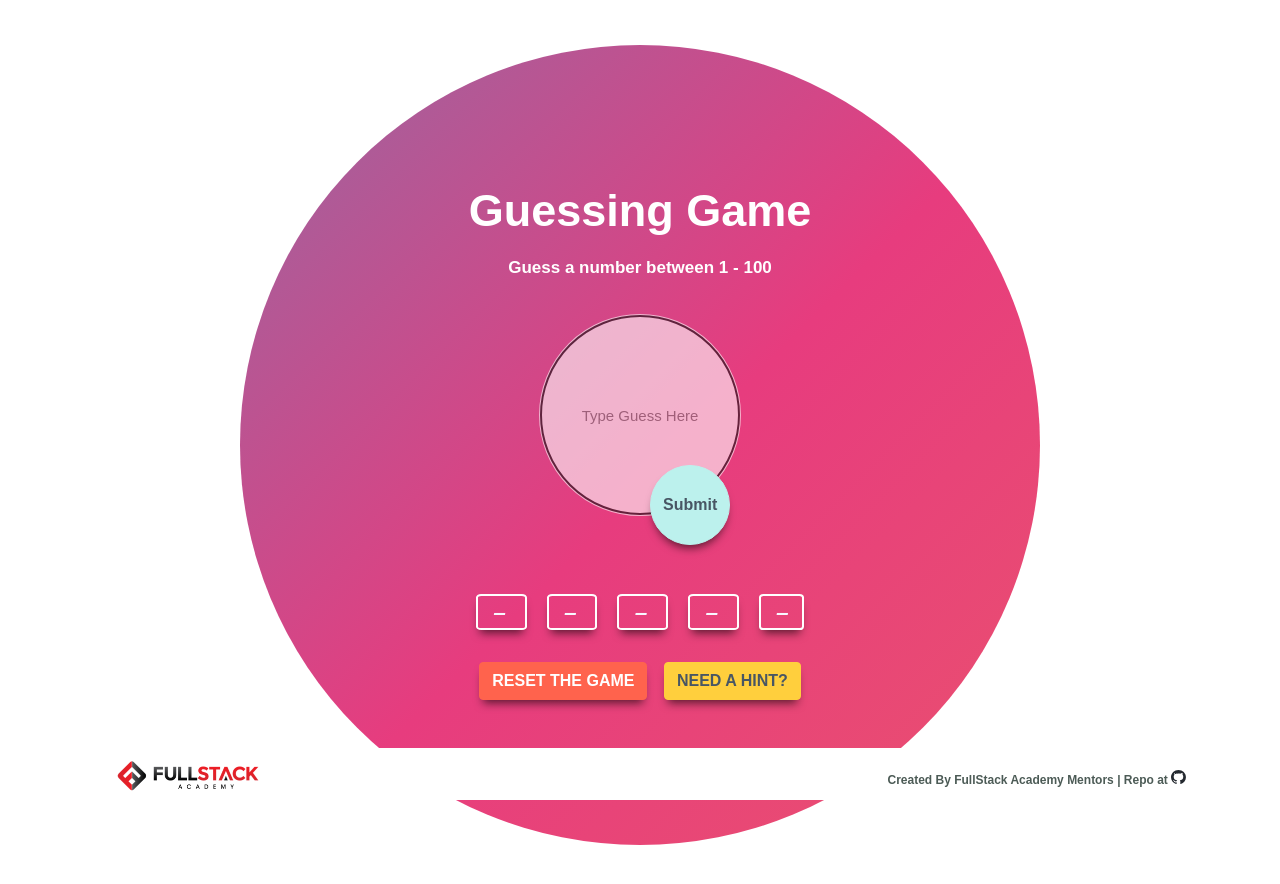
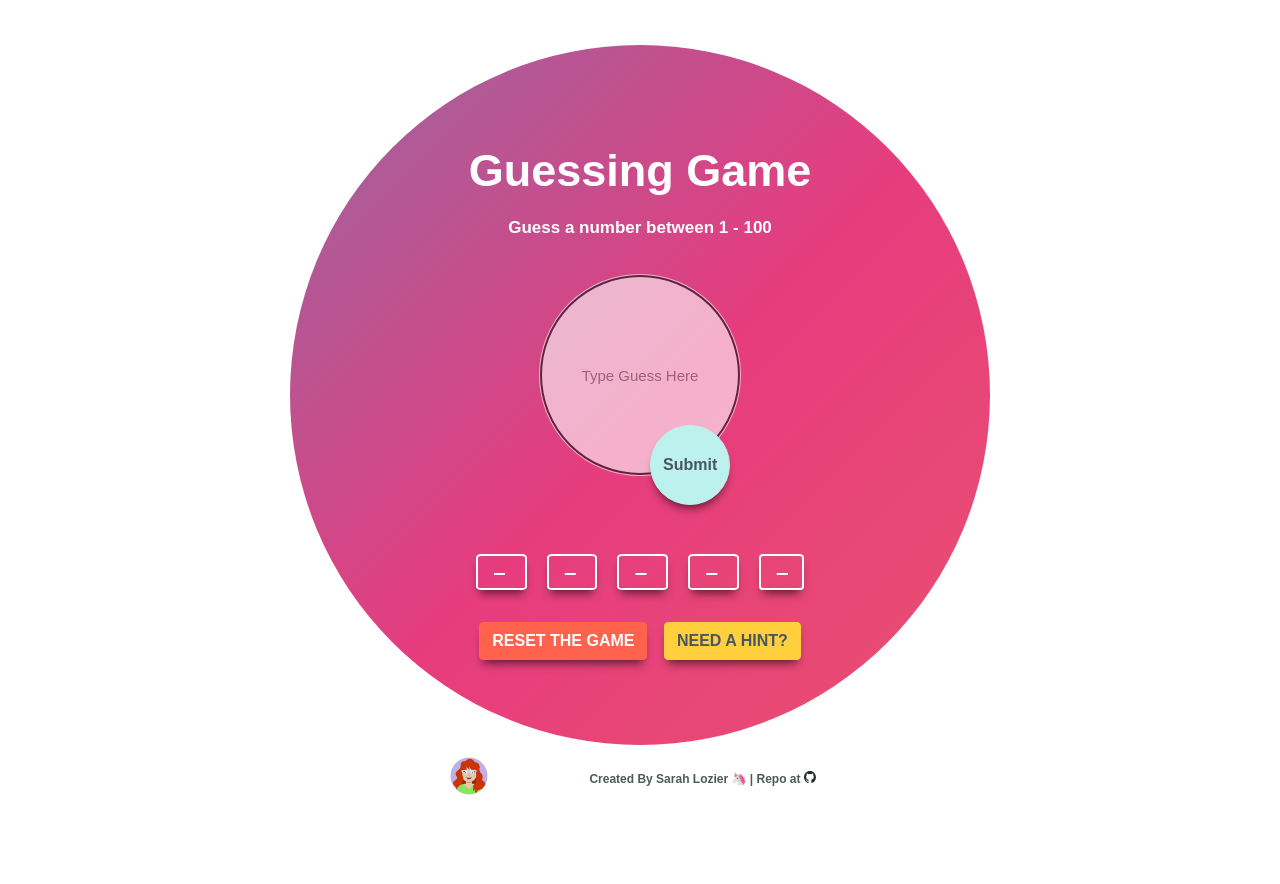
Before and after one commit to sllozier/guessing-game, a plain HTML site: page game/index.html in a window 1280 px wide. Drawn offline with Linux system fonts and the light colour scheme.

Commit message:
project completed

```diff
--- a/guessing-game/index.css
+++ b/game/index.css
@@ -44,8 +44,8 @@ a:hover {
 
 /***** Class Name Styling *****/
 .container {
-  width: 800px;
-  height: 800px;
+  width: 700px;
+  height: 700px;
   padding-right: 15px;
   padding-left: 15px;
   margin-right: auto;
@@ -159,21 +159,21 @@ a:hover {
   flex-wrap: wrap;
   margin-right: -15px;
   margin-left: -15px;
-  justify-content: space-between;
+  justify-content: center;
   align-items: center;
   width: 100%;
   height: 50px;
 }
 
-.col-sm-4 {
+/* .col-sm-4 {
   width: 155.7632px;
   min-height: 1px;
   padding-right: 45px;
   padding-left: 15px;
-}
+} */
 /***** ID styling *****/
 #header {
-  margin-top: 7rem;
+  margin-top: 4.5rem;
 }
 
 #copyright {
--- a/guessing-game/index.html
+++ b/game/index.html
@@ -78,22 +78,16 @@
     <!-- FOOTER -->
     <div id="footer" class="center">
       <div class="row logo">
-        <div class="col-sm-4">
-          <a href="https://www.fullstackacademy.com/" target="_blank">
-            <img src="assets/fullstackAcademy.png" />
+        <a href="https://www.sllozier.com/" target="_blank">
+          <img src="public/avatar_logo_wide.png" />
+        </a>
+
+        <h4 id="prjname">
+          Created By Sarah Lozier 🦄 | Repo at
+          <a href="https://github.com/sllozier/guessing-game" target="_blank">
+            <img id="github" src="public/github-mark.svg" />
           </a>
-        </div>
-        <div class="col-sm-4">
-          <h4 id="prjname">
-            Created By FullStack Academy Mentors | Repo at
-            <a
-              href="https://github.com/FullstackAcademy/Foundations.DOM.Pair.Programming.GuessingGame.Solution"
-              target="_blank"
-            >
-              <img id="github" src="assets/github-mark.svg" />
-            </a>
-          </h4>
-        </div>
+        </h4>
       </div>
     </div>
   </body>
```
Also changed, not shown: game/index.js (renamed from guessing-game/index.js), game/public/avatar_logo_wide.png (added), game/public/github-mark.svg (renamed from guessing-game/assets/github-mark.svg), game/public/guessing_game_logo.png (added), game/public/sarah_lozier_logo_wide.png (added), guessing-game/assets/fullstackAcademy.png (deleted), 1 other file.
